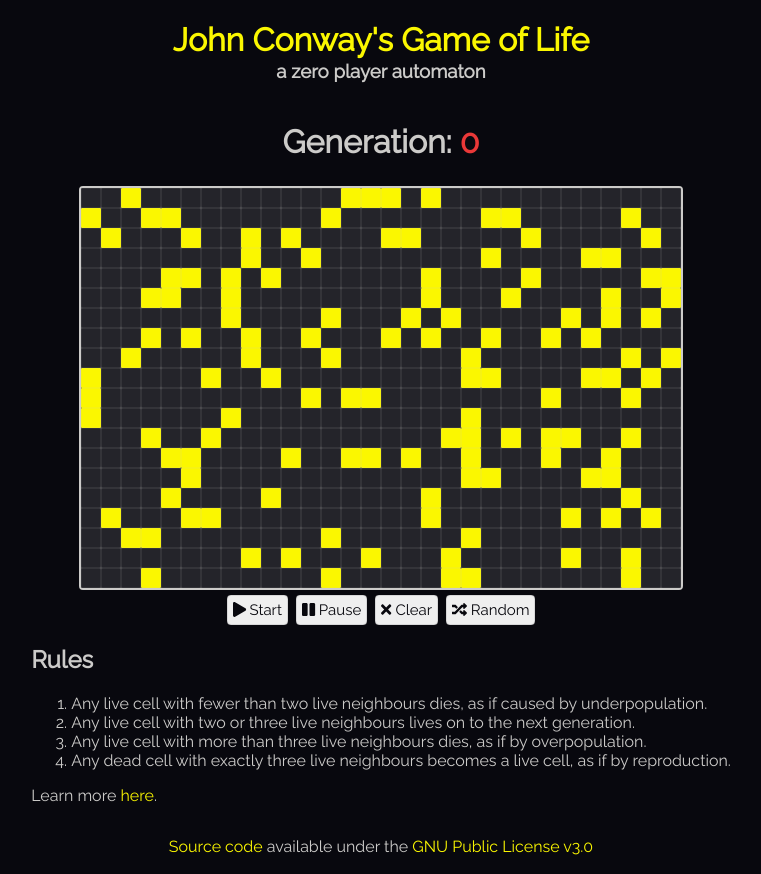
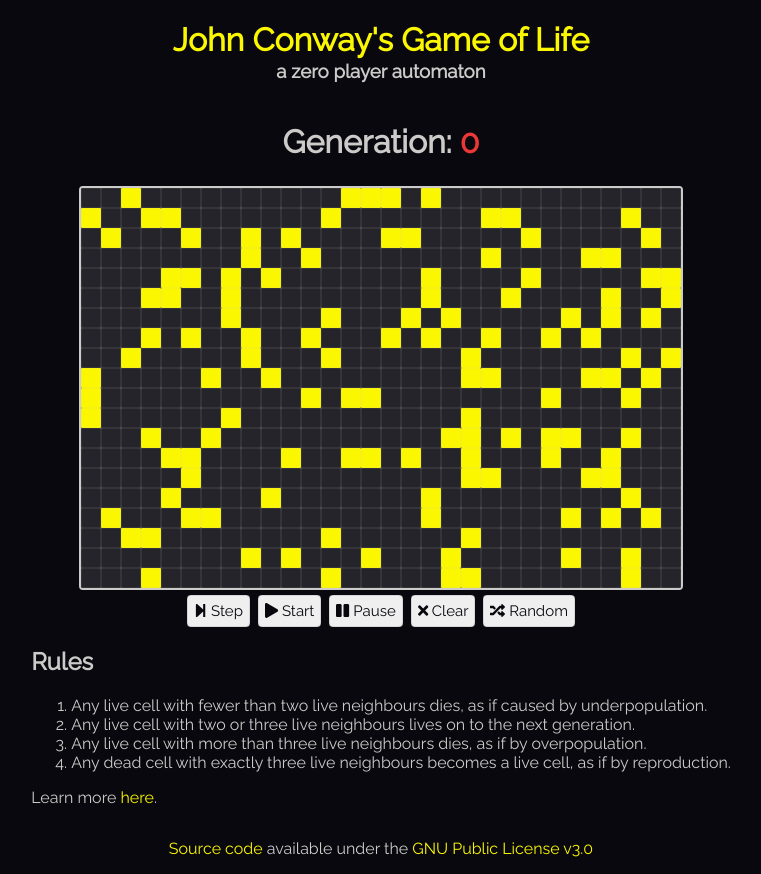
Before and after one commit to CharmedSatyr-freeCodeCamp/game_of_life, a React app: page / in a window 1280 px wide. Shown: the whole page, without its empty margins (259-1020 px from the left). Built offline with nearby package versions, Linux system fonts and the light colour scheme.

Commit message:
updated button names, basic selection styling

```diff
--- a/src/components/Controls.js
+++ b/src/components/Controls.js
@@ -5,50 +5,75 @@ import * as c from '../constants/constants';
 // Font Awesome
 import { library } from '@fortawesome/fontawesome-svg-core';
 import { FontAwesomeIcon } from '@fortawesome/react-fontawesome';
-import { faPause, faPlay, faRandom, faTimes } from '@fortawesome/free-solid-svg-icons';
-library.add(faPause, faPlay, faRandom, faTimes);
+import {
+  faPause,
+  faPlay,
+  faRandom,
+  faStepForward,
+  faTimes,
+} from '@fortawesome/free-solid-svg-icons';
+library.add(faPause, faPlay, faRandom, faStepForward, faTimes);
 
 export default class Controls extends Component {
   constructor(props) {
     super(props);
     this.clear = this.clear.bind(this);
-    this.makeGrid = this.makeGrid.bind(this);
-    this.start = this.start.bind(this);
-    this.stop = this.stop.bind(this);
+    this.random = this.random.bind(this);
+    this.play = this.play.bind(this);
+    this.pause = this.pause.bind(this);
+    this.step = this.step.bind(this);
+
+    this.state = { selected: null };
   }
   clear() {
     clearInterval(this.duration);
     this.props.clear();
+    this.setState({ selected: 'clear' });
   }
-  makeGrid() {
+  pause() {
     clearInterval(this.duration);
-    this.props.makeGrid();
+    this.setState({ selected: 'pause' });
   }
-  start() {
+  play() {
     clearInterval(this.duration);
     this.duration = setInterval(() => {
       this.props.nextGen();
     }, c.duration);
+    this.setState({ selected: 'play' });
   }
-  stop() {
+  random() {
     clearInterval(this.duration);
+    this.props.makeGrid();
+    this.setState({ selected: 'random' });
+  }
+  step() {
+    this.props.nextGen();
   }
   render() {
+    const { selected } = this.state;
     return (
       <div className="controls">
-        <button onClick={this.start}>
+        <button onClick={this.step}>
+          <FontAwesomeIcon icon="step-forward" />
+          &nbsp;Step
+        </button>
+
+        <button className={selected === 'play' && 'selected'} onClick={this.play}>
           <FontAwesomeIcon icon="play" />
           &nbsp;Start
         </button>
-        <button onClick={this.stop}>
+
+        <button className={selected === 'pause' && 'selected'} onClick={this.pause}>
           <FontAwesomeIcon icon="pause" />
           &nbsp;Pause
         </button>
-        <button onClick={this.clear}>
+
+        <button className={selected === 'clear' && 'selected'} onClick={this.clear}>
           <FontAwesomeIcon icon="times" />
           &nbsp;Clear
         </button>
-        <button onClick={this.makeGrid}>
+
+        <button className={selected === 'random' && 'selected'} onClick={this.random}>
           <FontAwesomeIcon icon="random" />
           &nbsp;Random
         </button>
--- a/src/styles/_controls.scss
+++ b/src/styles/_controls.scss
@@ -6,9 +6,16 @@
     color: $dark;
     font-family: 'Raleway', sans-serif;
     font-size: 15px;
-    height: 30px;
     margin: 0 4px;
-    padding: 6px;
-    cursor: pointer;
+    padding: 7px;
+
+    &.disabled {
+      cursor: not-allowed;
+    }
+
+    &.selected {
+      color: $light;
+      background: $dark;
+    }
   }
 }
```
